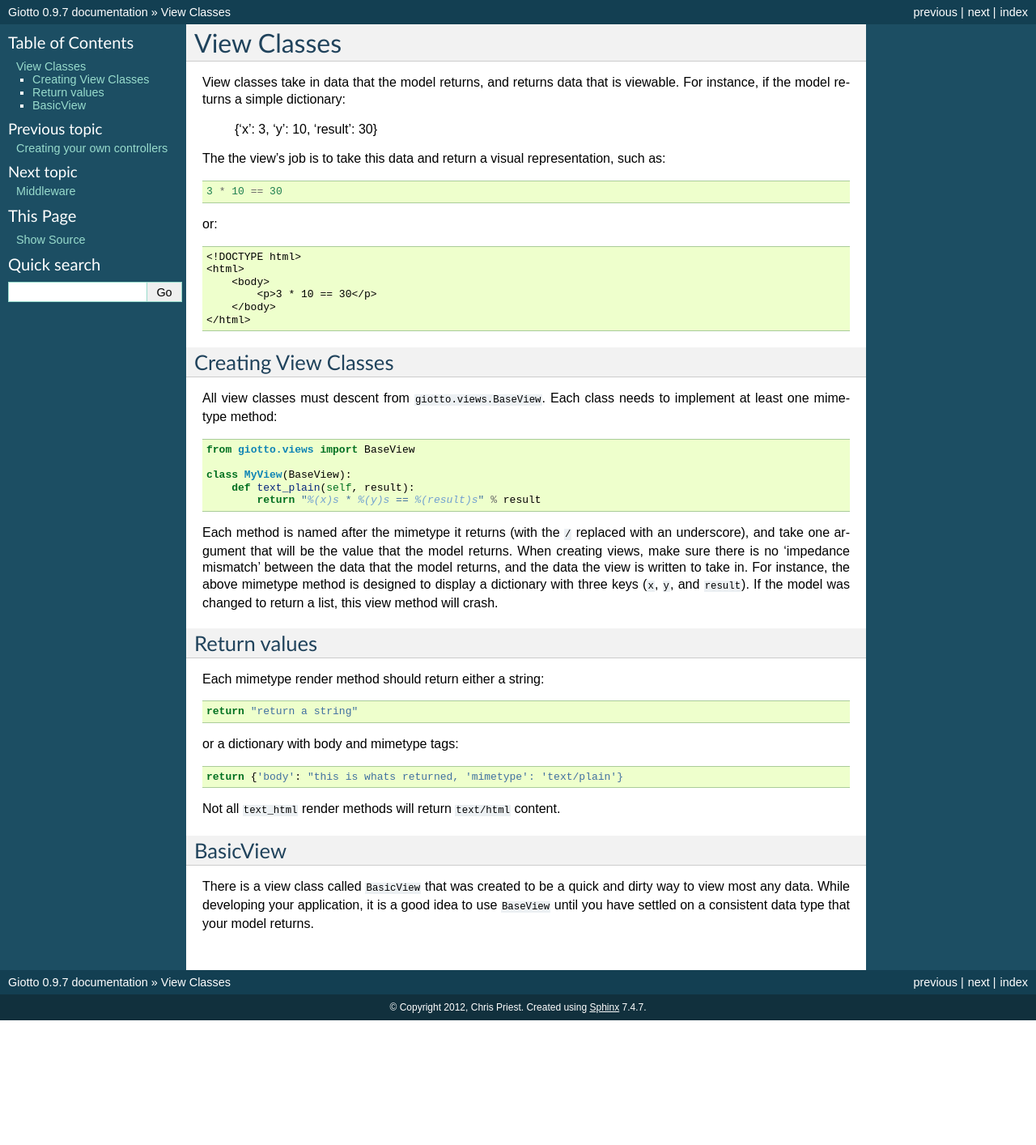
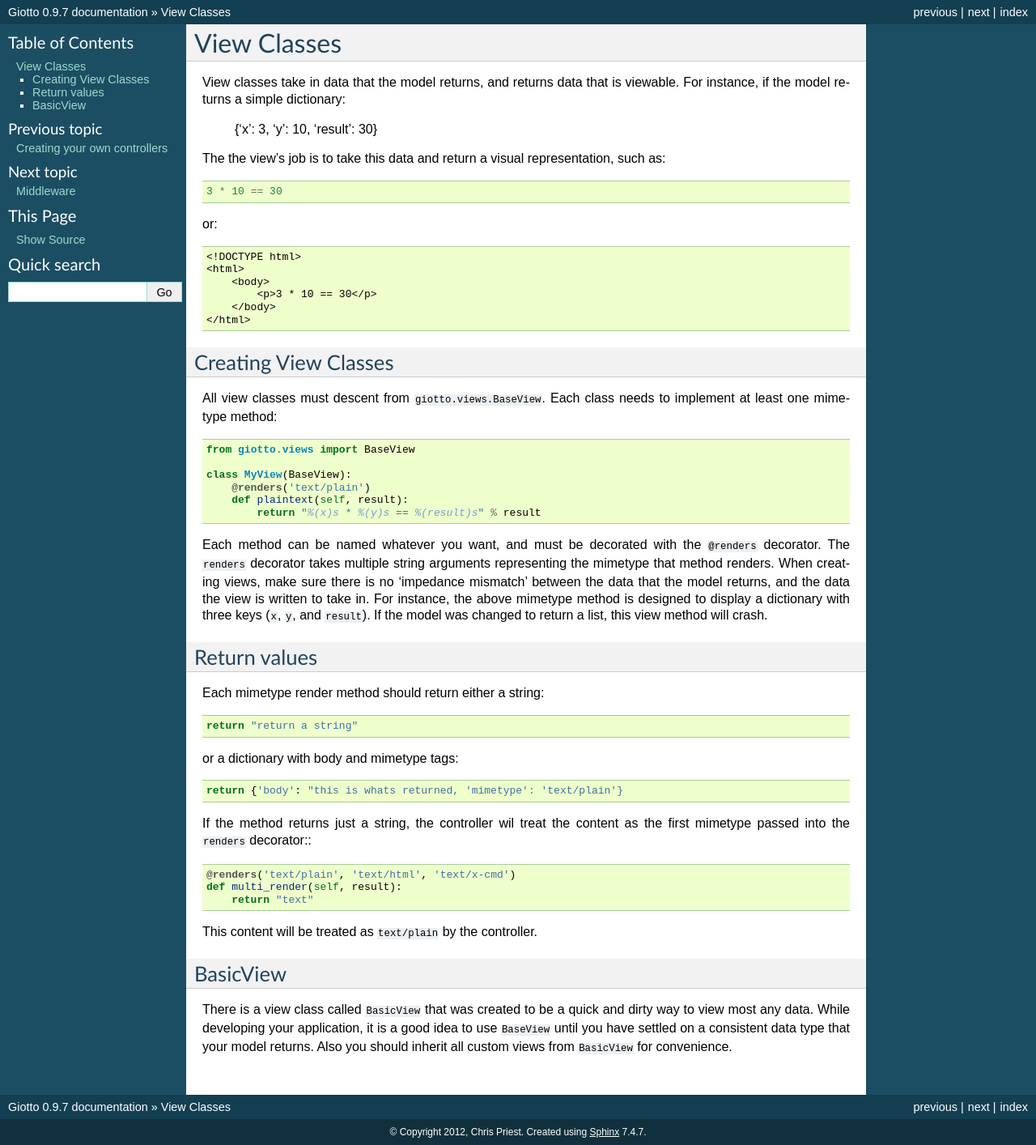
Before and after one commit to priestc/giotto, a Sphinx documentation site: the page built from docs/view_classes.rst, in a window 1280 px wide. Shown: the whole page at 81% size. Built offline with Sphinx 7.4.7, drawn with Linux system fonts in a browser that asks for light colours; before the commit the page ends 1260 px from its top, so only the background shows below that.

Commit message:
made docs better

```diff
--- a/docs/view_classes.rst
+++ b/docs/view_classes.rst
@@ -31,11 +31,12 @@ Each class needs to implement at least one mimetype method::
     from giotto.views import BaseView
 
     class MyView(BaseView):
-        def text_plain(self, result):
+        @renders('text/plain')
+        def plaintext(self, result):
             return "%(x)s * %(y)s == %(result)s" % result
 
-Each method is named after the mimetype it returns (with the ``/`` replaced with an underscore),
-and take one argument that will be the value that the model returns.
+Each method can be named whatever you want, and must be decorated with the ``@renders`` decorator.
+The ``renders`` decorator takes multiple string arguments representing the mimetype that method renders.
 When creating views, make sure there is no 'impedance mismatch' between the data that the model returns,
 and the data the view is written to take in.
 For instance, the above mimetype method is designed to display a dictionary with three keys (``x``, ``y``, and ``result``).
@@ -52,10 +53,17 @@ or a dictionary with body and mimetype tags::
 
     return {'body': "this is whats returned, 'mimetype': 'text/plain'}
 
-Not all ``text_html`` render methods will return ``text/html`` content.
+If the method returns just a string, the controller wil treat the content as the
+first mimetype passed into the ``renders`` decorator:::
+
+    @renders('text/plain', 'text/html', 'text/x-cmd')
+    def multi_render(self, result):
+        return "text"
+
+This content will be treated as ``text/plain`` by the controller.
 
 BasicView
 ---------
 
 There is a view class called ``BasicView`` that was created to be a quick and dirty way to view most any data.
-While developing your application, it is a good idea to use ``BaseView`` until you have settled on a consistent data type that your model returns.
+While developing your application, it is a good idea to use ``BaseView`` until you have settled on a consistent data type that your model returns. Also you should inherit all custom views from ``BasicView`` for convenience.
```
